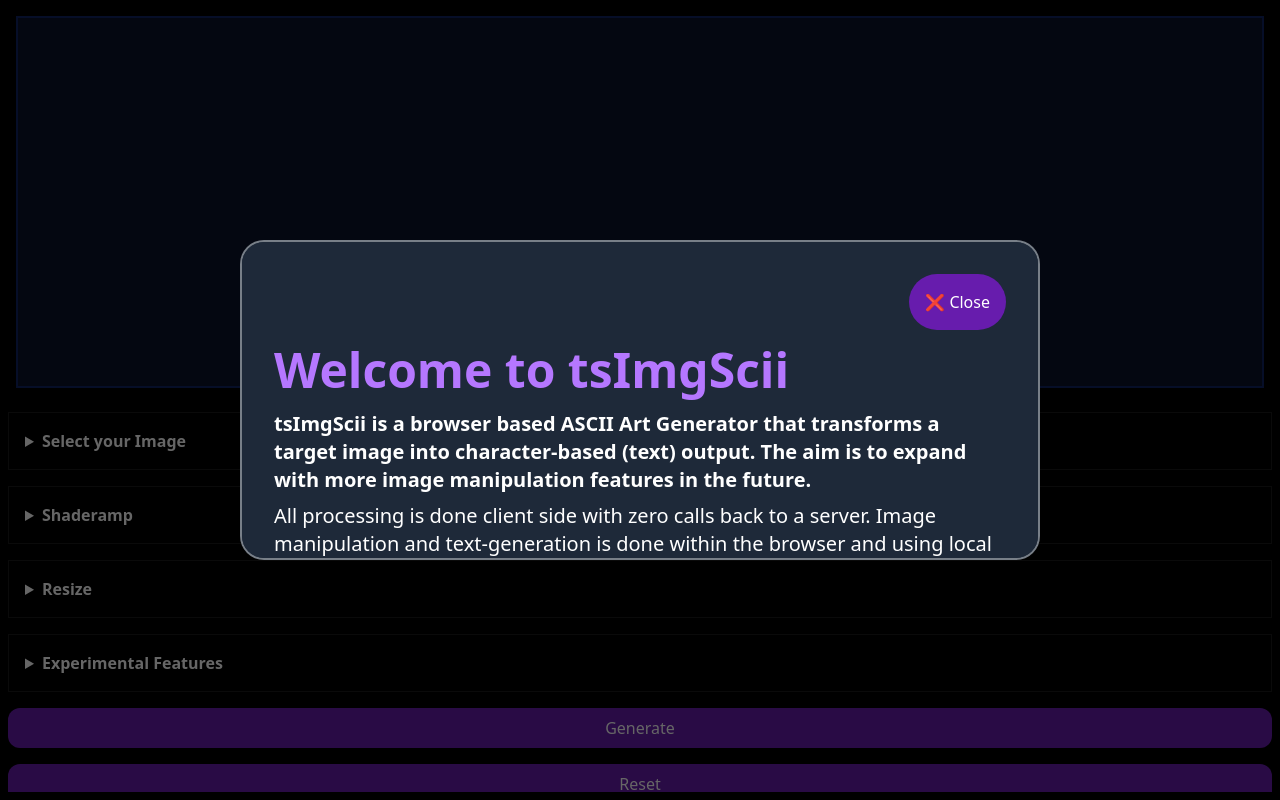
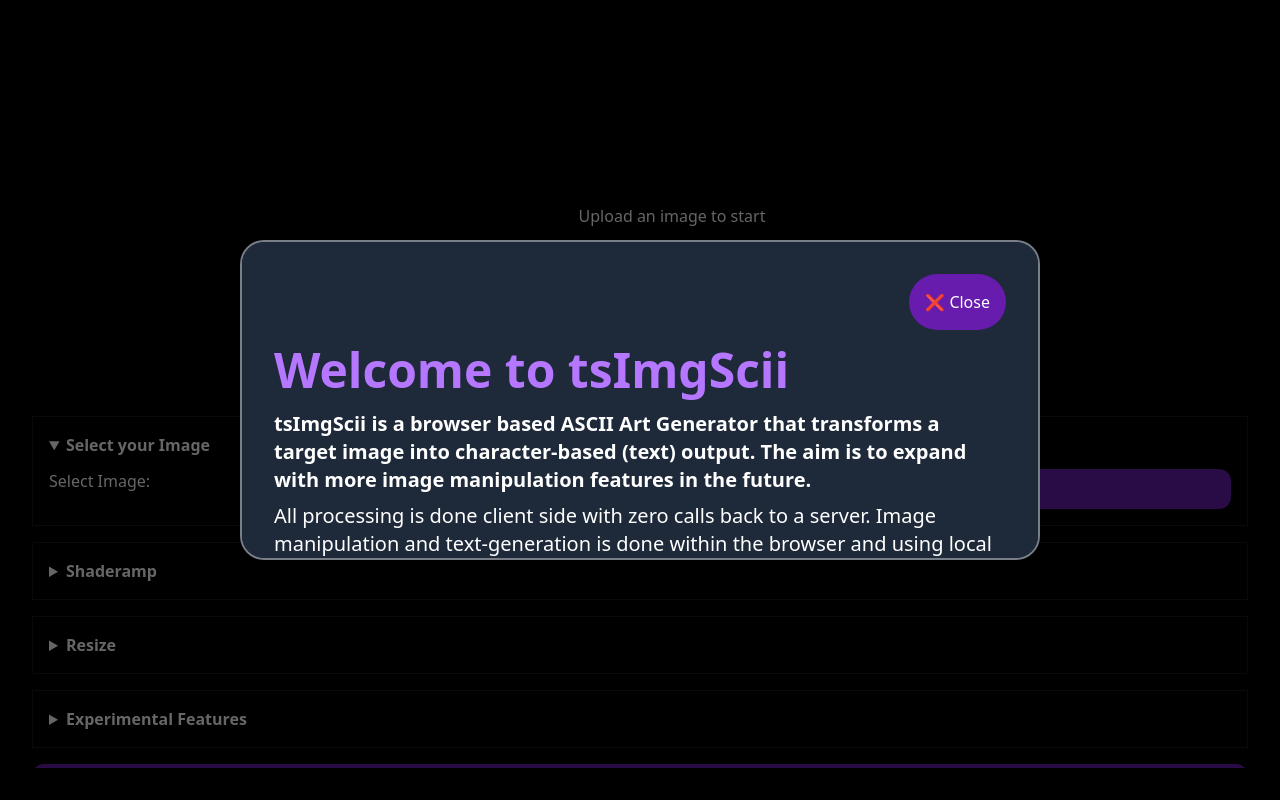
Before and after one commit to asbedb/tsImgScii, a React (Vite) app: page / in a window 1280 px wide. Built offline with nearby package versions, Linux system fonts and the light colour scheme.

Commit message:
Implemented Semantic Carousel

```diff
--- /dev/null
+++ b/src/components/AsciiContainer.tsx
@@ -0,0 +1,10 @@
+interface AsciiContainerProps {
+    content: React.ReactNode | null
+}
+export function AsciiContainer({ content }: AsciiContainerProps) {
+    return (
+        <div className="flex overflow-scroll">
+            <pre className="m-0 p-0 text-xs leading-[0.9]">{content}</pre>
+        </div>
+    )
+}
--- a/src/components/ImageComponent.tsx
+++ b/src/components/ImageComponent.tsx
@@ -46,21 +46,12 @@
     const displayHeight = dimensions.height ?? '...'
 
     return (
-        <a
-            className="flex flex-col items-center gap-2 p-2 select-none hover:cursor-pointer"
-            href={sourceUrl}
-            target="_blank"
-            rel="noopener noreferrer"
-        >
+        <div className="flex flex-col items-center gap-2 p-2 select-none">
             <span>{label}</span>
-            <img
-                src={sourceUrl}
-                alt={`${label} Preview`}
-                className="flex max-w-[100px] min-w-[50px]"
-            />
+            <img src={sourceUrl} alt={`${label} Preview`} className="flex" />
             <span>
                 Width: {displayWidth} Height: {displayHeight}
             </span>
-        </a>
+        </div>
     )
 }
--- a/src/layout/Home.tsx
+++ b/src/layout/Home.tsx
@@ -1,5 +1,5 @@
 import { useState, useEffect } from 'react'
-import { Console } from '../modules/Console'
+import { Console } from '../modules/PreviewContainer'
 import { SettingsForm } from './SettingsForm'
 import { Settings } from './Settings'
 import { SettingsButton } from '../components/SettingsButton'
--- a/src/layout/NewHome.tsx
+++ b/src/layout/NewHome.tsx
@@ -1,24 +1,59 @@
+import { useImageConvertor } from '../hooks/useImageConvertor'
 import { useEffect, useState } from 'react'
-import { Console } from '../modules/Console'
+import { PreviewContainer } from '../modules/PreviewContainer'
 import { SettingsForm } from './SettingsForm'
 import { Welcome } from './Welcome'
 
 export function NewHome() {
     const [welcomevisible, setWelcomevisible] = useState<boolean>(true)
     const [asciiArt, setAsciiArt] = useState<string | null>(null)
-    useEffect(() => {}, [asciiArt, welcomevisible])
+    const {
+        // State
+        shadeRamp,
+        width,
+        height,
+        message,
+        originalUrl,
+        previewUrl,
+        greyScale,
+        // Handlers
+        handleFileChange,
+        handleWidthChange,
+        handleHeightChange,
+        handleShadeRampChange,
+        handleGreyscale,
+        handleReset,
+        applyResize,
+        handleGenerate,
+    } = useImageConvertor(setAsciiArt)
+
+    useEffect(() => {}, [asciiArt, welcomevisible, originalUrl, previewUrl])
     const toggleWelcome = () => {
         setWelcomevisible(!welcomevisible)
     }
     return (
-        <div className="flex h-full w-full flex-col items-center justify-center p-2">
+        <div className="flex h-full w-full flex-col items-center justify-center p-8">
             <Welcome isVisible={welcomevisible} toggleWelcome={toggleWelcome} />
-            <div className="flex h-full w-full overflow-scroll p-2">
-                <Console content={asciiArt} />
-            </div>
+            <PreviewContainer
+                asciiArt={asciiArt}
+                originalUrl={originalUrl}
+                previewUrl={previewUrl}
+            />
             <SettingsForm
                 toggleAbout={toggleWelcome}
-                setFinalArt={setAsciiArt}
+                shadeRamp={shadeRamp}
+                width={width}
+                height={height}
+                message={message}
+                greyScale={greyScale}
+                handleFileChange={handleFileChange}
+                handleWidthChange={handleWidthChange}
+                handleHeightChange={handleHeightChange}
+                handleShadeRampChange={handleShadeRampChange}
+                handleGreyscale={handleGreyscale}
+                handleReset={handleReset}
+                applyResize={applyResize}
+                handleGenerate={handleGenerate}
             />
         </div>
     )
--- a/src/layout/SettingsForm.tsx
+++ b/src/layout/SettingsForm.tsx
@@ -1,4 +1,4 @@
-import { useImageConvertor } from '../hooks/useImageConvertor'
+import { type ChangeEvent } from 'react'
 import { ImageSelect } from '../modules/ImageSelect'
 import { ShadeRamp } from '../modules/ShadeRamp'
 import { Size } from '../modules/Size'
@@ -7,22 +7,32 @@
 
 import { Button } from '../components/Button'
 
+type EventDrivenChange = (e: ChangeEvent<HTMLInputElement>) => void
+
 interface FileInputProps {
-    setFinalArt: (art: string | null) => void
     toggleAbout: () => void
+    shadeRamp: string | null
+    width: number | null
+    height: number | null
+    message: string | null
+    greyScale: boolean
+    handleFileChange: EventDrivenChange
+    handleWidthChange: EventDrivenChange
+    handleHeightChange: EventDrivenChange
+    handleShadeRampChange: EventDrivenChange
+    handleGreyscale: EventDrivenChange
+    handleReset: () => void
+    applyResize: () => void
+    handleGenerate: () => void
 }
 
-export function SettingsForm({ setFinalArt, toggleAbout }: FileInputProps) {
-    const {
-        // State
+export function SettingsForm({
+    toggleAbout,
     shadeRamp,
     width,
     height,
-        originalUrl,
-        previewUrl,
     message,
     greyScale,
-        // Handlers
     handleFileChange,
     handleWidthChange,
     handleHeightChange,
@@ -31,14 +41,10 @@
     handleReset,
     applyResize,
     handleGenerate,
-    } = useImageConvertor(setFinalArt)
+}: FileInputProps) {
     return (
-        <div className="flex h-full w-full grow flex-col gap-4 overflow-y-scroll py-4">
-            <ImageSelect
-                handleFileChange={handleFileChange}
-                originalUrl={originalUrl}
-                previewUrl={previewUrl}
-            />
+        <div className="flex h-full w-full flex-col gap-4 overflow-y-scroll py-4">
+            <ImageSelect handleFileChange={handleFileChange} />
             <ShadeRamp
                 shadeRamp={shadeRamp}
                 handleShadeRampChange={handleShadeRampChange}
--- a/src/modules/Console.tsx
+++ /dev/null
@@ -1,12 +0,0 @@
-interface ConsoleProps {
-    content: React.ReactNode
-}
-export function Console({ content }: ConsoleProps) {
-    return (
-        <div className="flex h-full w-full grow items-center justify-center overflow-scroll border-2 border-blue-800/40 bg-blue-950/50 md:min-h-[80%]">
-            <pre className="m-0 flex h-full w-full items-center justify-center p-0 text-xs leading-[0.9]">
-                {content}
-            </pre>
-        </div>
-    )
-}
--- a/src/modules/ImageSelect.tsx
+++ b/src/modules/ImageSelect.tsx
@@ -1,40 +1,15 @@
 import { Details } from '../components/Details'
-import { ImageComponent } from '../components/ImageComponent'
 import { Input } from '../components/Input'
 import { type ChangeEvent } from 'react'
 
 interface ImageSelectProps {
     handleFileChange: (event: ChangeEvent<HTMLInputElement>) => void
-    originalUrl: string | null
-    previewUrl: string | null
 }
 
-export function ImageSelect({
-    handleFileChange,
-    originalUrl,
-    previewUrl,
-}: ImageSelectProps) {
+export function ImageSelect({ handleFileChange }: ImageSelectProps) {
     return (
-        <Details title="Select your Image">
+        <Details title="Select your Image" isOpen={true}>
             <div className="flex w-full flex-col gap-4">
-                <div className="flex flex-col justify-center gap-2 md:flex-row">
-                    {originalUrl ? (
-                        <ImageComponent
-                            label="Original:"
-                            sourceUrl={originalUrl}
-                        />
-                    ) : (
-                        ''
-                    )}
-                    {previewUrl ? (
-                        <ImageComponent
-                            label="Modified:"
-                            sourceUrl={previewUrl}
-                        />
-                    ) : (
-                        ''
-                    )}
-                </div>
                 <Input
                     type="file"
                     accept="image/*"
--- /dev/null
+++ b/src/modules/PreviewContainer.tsx
@@ -0,0 +1,41 @@
+import { AsciiContainer } from '../components/AsciiContainer'
+import { ImageComponent } from '../components/ImageComponent'
+interface ConsoleProps {
+    originalUrl: string | null
+    previewUrl: string | null
+    asciiArt: React.ReactNode | null
+}
+export function PreviewContainer({
+    originalUrl,
+    previewUrl,
+    asciiArt,
+}: ConsoleProps) {
+    return (
+        <div className="flex h-full min-h-[50%] w-full snap-x overflow-hidden overflow-x-scroll text-center">
+            <div className="flex min-w-screen snap-center items-center justify-center">
+                {originalUrl ? (
+                    <ImageComponent label="Original:" sourceUrl={originalUrl} />
+                ) : (
+                    <div className="p-8">Upload an image to start</div>
+                )}
+            </div>
+            <div className="flex min-w-screen snap-center items-center justify-center">
+                {previewUrl ? (
+                    <ImageComponent label="Modified:" sourceUrl={previewUrl} />
+                ) : (
+                    <div className="p-8">Modify the image to see a preview</div>
+                )}
+            </div>
+            {/* Permanent Slot 3: ASCII Art (FIXED) */}
+            <div className="flex min-w-screen snap-center items-center justify-center">
+                {asciiArt ? (
+                    <AsciiContainer content={asciiArt} />
+                ) : (
+                    <div className="p-8">
+                        Generate ASCII art to view results
+                    </div>
+                )}
+            </div>
+        </div>
+    )
+}
--- a/src/modules/Size.tsx
+++ b/src/modules/Size.tsx
@@ -20,7 +20,7 @@
 }: SizeProps) {
     return (
         <Details title="Resize">
-            <div className="flex w-full flex-col gap-4 border border-white/10 p-2">
+            <div className="flex w-full flex-col gap-4 p-2">
                 <Input
                     type="number"
                     onChange={handleWidthChange}
```
Lines whose indentation alone changed are shown as unchanged.
